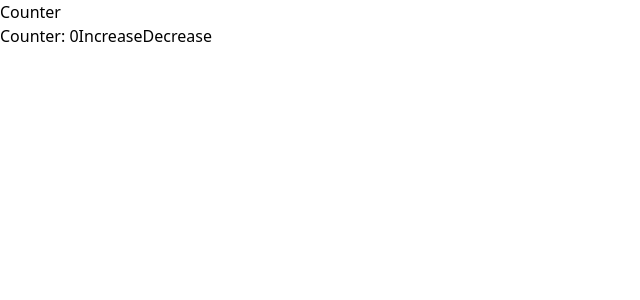
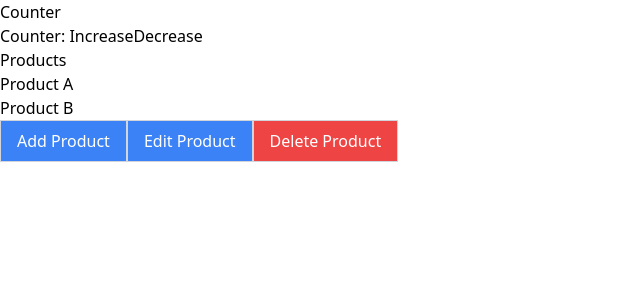
Before and after one commit to datlt2306/FPL-WEB209, a React (Vite) app: page / in a window 1280 px wide. Shown: the top 300 px of the page, without its empty margins (0-640 px from the left). Built offline with nearby package versions, Linux system fonts and the light colour scheme; data requests are answered from the project's data file.

Commit message:
Buổi 4: CRUD useContext

```diff
--- /dev/null
+++ b/db.json
@@ -0,0 +1,14 @@
+{
+  "products": [
+    {
+      "id": 1,
+      "name": "Product A",
+      "price": 100
+    },
+    {
+      "id": 2,
+      "name": "Product B",
+      "price": 200
+    }
+  ]
+}
--- a/package.json
+++ b/package.json
@@ -4,15 +4,17 @@
     "version": "0.0.0",
     "type": "module",
     "scripts": {
-        "dev": "vite",
+        "dev": "concurrently vite \"json-server-auth --w db.json\"",
         "build": "tsc && vite build",
         "lint": "eslint src --ext ts,tsx --report-unused-disable-directives --max-warnings 0",
         "preview": "vite preview"
     },
     "dependencies": {
+        "concurrently": "^8.2.0",
         "react": "^18.2.0",
         "react-dom": "^18.2.0",
-        "react-icons": "^4.10.1"
+        "react-icons": "^4.10.1",
+        "react-loading-skeleton": "^3.3.1"
     },
     "devDependencies": {
         "@types/react": "^18.0.37",
--- a/src/App.tsx
+++ b/src/App.tsx
@@ -1,10 +1,14 @@
 import Counter from "./components/Counter";
+import ProductList from "./components/ProductList";
+import "react-loading-skeleton/dist/skeleton.css";
 
 const App = () => {
     return (
         <div>
             <h2>Counter</h2>
             <Counter />
+            <h2>Products</h2>
+            <ProductList />
         </div>
     );
 };
--- /dev/null
+++ b/src/components/ProductList/index.tsx
@@ -0,0 +1,41 @@
+import { ProductContext } from "@/context/Product";
+import { IProduct } from "@/interfaces/product";
+import React, { useContext, useEffect } from "react";
+import Skeleton from "react-loading-skeleton";
+import { Button } from "..";
+
+const ProductList = () => {
+    const { products, fetchProducts, isLoading, error, addProduct, deleteProduct, editProduct } =
+        useContext(ProductContext);
+
+    useEffect(() => {
+        fetchProducts();
+    }, []);
+    if (error) return <div>Something went wrong</div>;
+    return (
+        <div>
+            {isLoading ? (
+                <Skeleton count={4} height={35} />
+            ) : (
+                products?.map((item: IProduct) => {
+                    return <div key={item.id}>{item.name}</div>;
+                })
+            )}
+
+            <Button
+                type="primary"
+                onClick={() => addProduct({ name: "Product Added", price: 500 })}
+            >
+                Add Product
+            </Button>
+            <Button type="primary" onClick={() => editProduct({ name: "Product Updated", id: 3 })}>
+                Edit Product
+            </Button>
+            <Button type="danger" onClick={() => deleteProduct({ id: 3 })}>
+                Delete Product
+            </Button>
+        </div>
+    );
+};
+
+export default ProductList;
--- /dev/null
+++ b/src/context/Product.tsx
@@ -0,0 +1,103 @@
+import { IProduct } from "@/interfaces/product";
+import { pause } from "@/utils/pause";
+import { createContext, useState } from "react";
+
+export const ProductContext = createContext({} as any);
+
+type ProductProviderProps = {
+    children: React.ReactNode;
+};
+
+const ProductProvider = ({ children }: ProductProviderProps) => {
+    const [products, setProducts] = useState<IProduct[]>([]);
+    const [isLoading, setIsLoading] = useState<boolean>(false);
+    const [error, setError] = useState<string>("");
+    const fetchProducts = async () => {
+        setIsLoading(true);
+        try {
+            await pause(1000);
+            // call api
+            const response = await fetch(`http://localhost:3000/products`);
+            const data = await response.json();
+            //rerender
+            setProducts(data);
+        } catch (error: any) {
+            setError(error.message);
+        } finally {
+            setIsLoading(false);
+        }
+    };
+    const addProduct = async (product: IProduct) => {
+        setIsLoading(true);
+        try {
+            await pause(1000);
+            // call api
+            const response = await fetch(`http://localhost:3000/products`, {
+                method: "POST",
+                headers: {
+                    "Content-Type": "application/json",
+                },
+                body: JSON.stringify(product),
+            });
+            const data = await response.json();
+            // rerender
+            setProducts([...products, data]);
+        } catch (error: any) {
+            setError(error.message);
+        } finally {
+            setIsLoading(false);
+        }
+    };
+    const editProduct = async (product: IProduct) => {
+        setIsLoading(true);
+        try {
+            await pause(1000);
+            // call api
+            await fetch(`http://localhost:3000/products/${product.id}`, {
+                method: "PUT",
+                headers: {
+                    "Content-Type": "application/json",
+                },
+                body: JSON.stringify(product),
+            });
+            // rerender
+            setProducts(products.map((item) => (item.id === product.id ? product : item)));
+        } catch (error: any) {
+            setError(error.message);
+        } finally {
+            setIsLoading(false);
+        }
+    };
+    const deleteProduct = async (product: IProduct) => {
+        setIsLoading(true);
+        try {
+            await pause(1000);
+            // call api
+            await fetch(`http://localhost:3000/products/${product.id}`, {
+                method: "DELETE",
+            });
+            // rerender
+            setProducts(products.filter((item) => item.id !== product.id));
+        } catch (error: any) {
+            setError(error.message);
+        } finally {
+            setIsLoading(false);
+        }
+    };
+    return (
+        <ProductContext.Provider
+            value={{
+                products,
+                fetchProducts,
+                isLoading,
+                error,
+                addProduct,
+                editProduct,
+                deleteProduct,
+            }}
+        >
+            {children}
+        </ProductContext.Provider>
+    );
+};
+export default ProductProvider;
--- /dev/null
+++ b/src/interfaces/product.ts
@@ -0,0 +1,5 @@
+export interface IProduct {
+    id?: number;
+    name: string;
+    price: number;
+}
--- a/src/main.tsx
+++ b/src/main.tsx
@@ -1,10 +1,10 @@
 import ReactDOM from "react-dom/client";
 import App from "./App.tsx";
-import CounterProvider, { CounterContext } from "./context/index.tsx";
 import "./index.css";
+import ProductProvider from "./context/Product.tsx";
 
 ReactDOM.createRoot(document.getElementById("root") as HTMLElement).render(
-    <CounterProvider>
+    <ProductProvider>
         <App />
-    </CounterProvider>
+    </ProductProvider>
 );
--- /dev/null
+++ b/src/utils/pause.ts
@@ -0,0 +1 @@
+export const pause = (ms: number) => new Promise((resolve) => setTimeout(resolve, ms));
```
Also changed, not shown: 1 other file (tests, documents, lock files or other folders).
